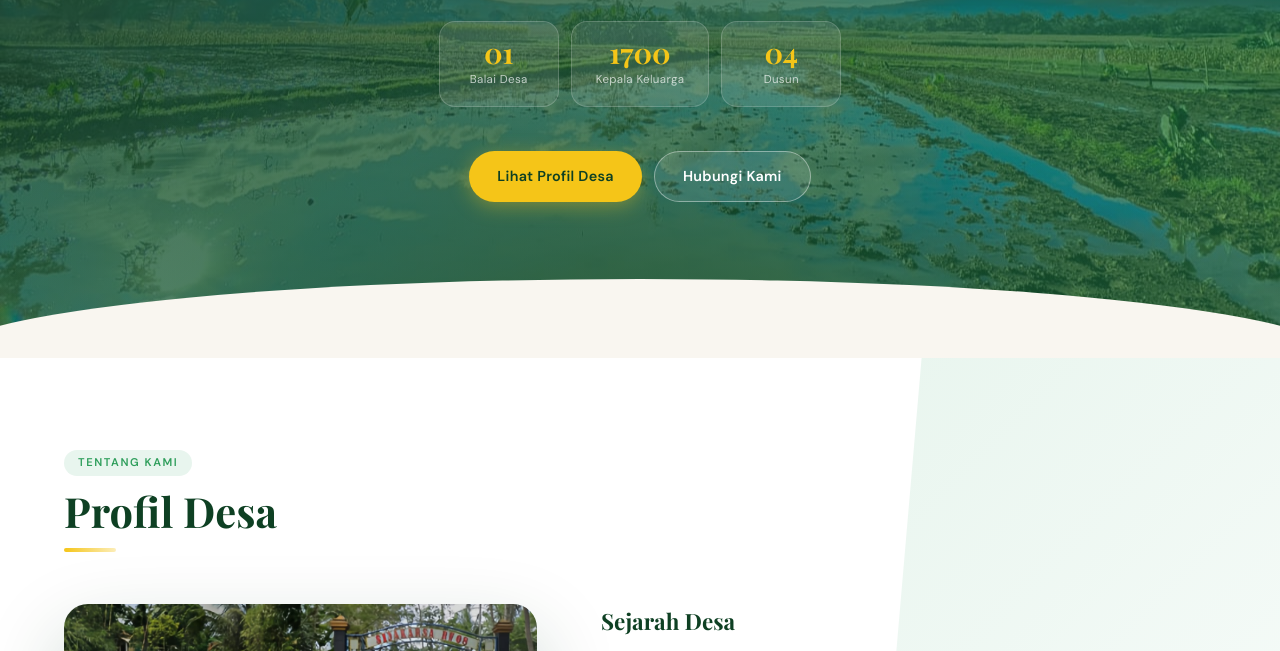
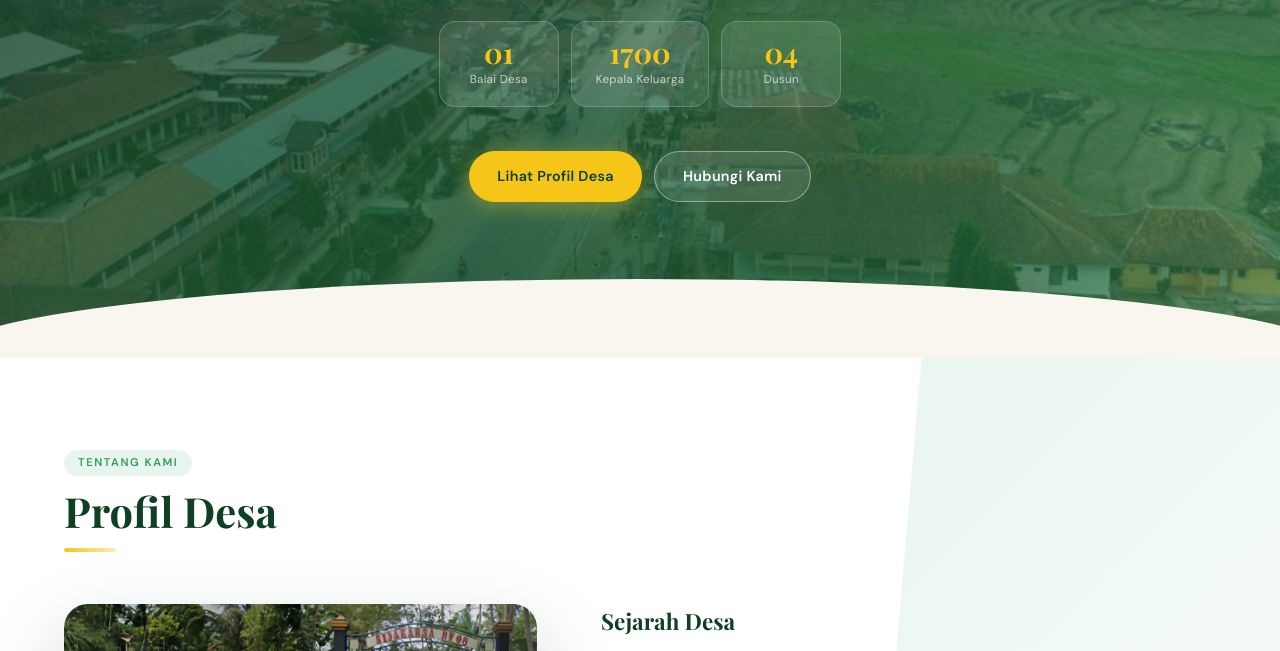
Before and after one commit to faizansyahdar14-hue/faizansyahdar14-hue.github.io, a plain HTML site: page Profil_Desa20360/index.html in a window 1280 px wide. Shown: the part 442-1093 px from the top of the page. Drawn offline with nearby package versions, Linux system fonts and the light colour scheme.

Commit message:
Update style.css

```diff
--- a/Profil_Desa20360/style.css
+++ b/Profil_Desa20360/style.css
@@ -212,7 +212,7 @@ ul { list-style: none; }
       rgba(26, 107, 60, 0.65) 75%,
       rgba(45, 140, 80, 0.55) 100%
     ),
-    url('View.jpeg') center center / cover no-repeat;
+    url('Screenshot 2026-05-30 144146.png') center center / cover no-repeat;
   display: flex;
   align-items: center;
   justify-content: center;
```
